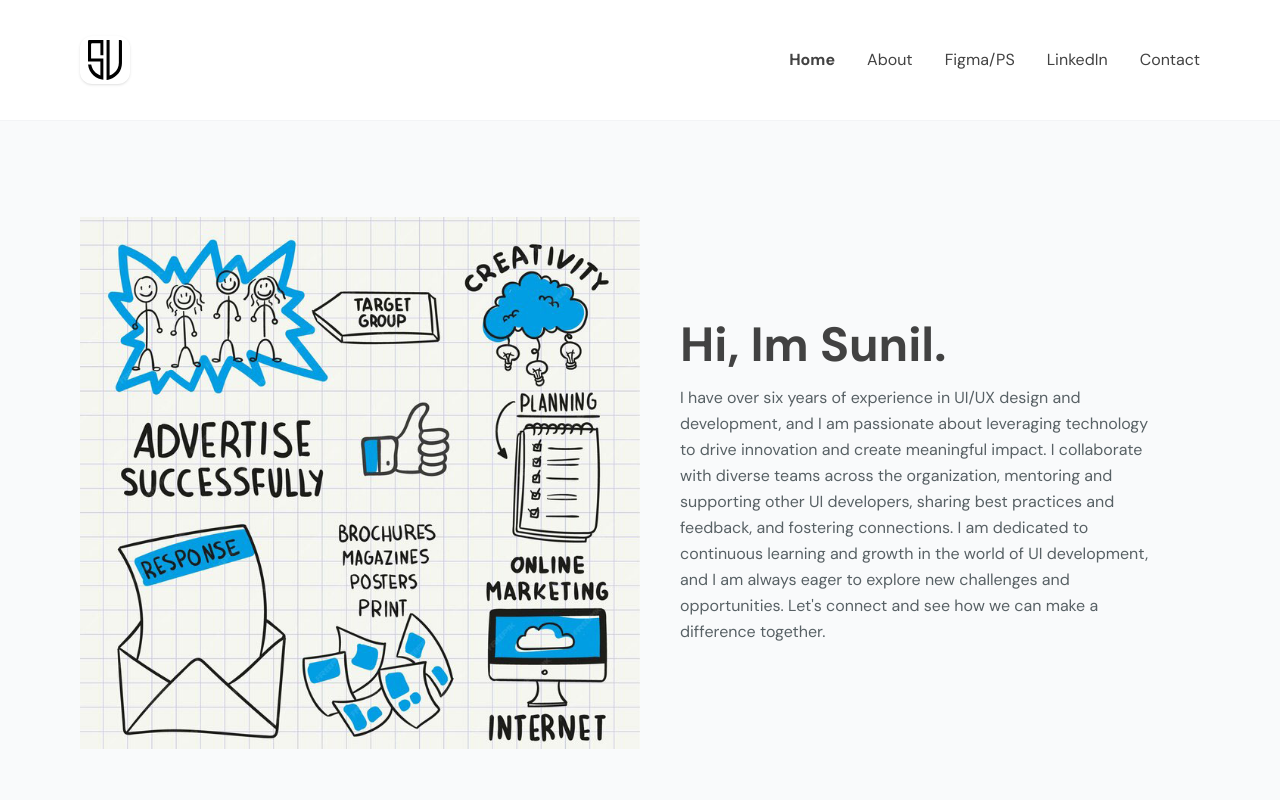
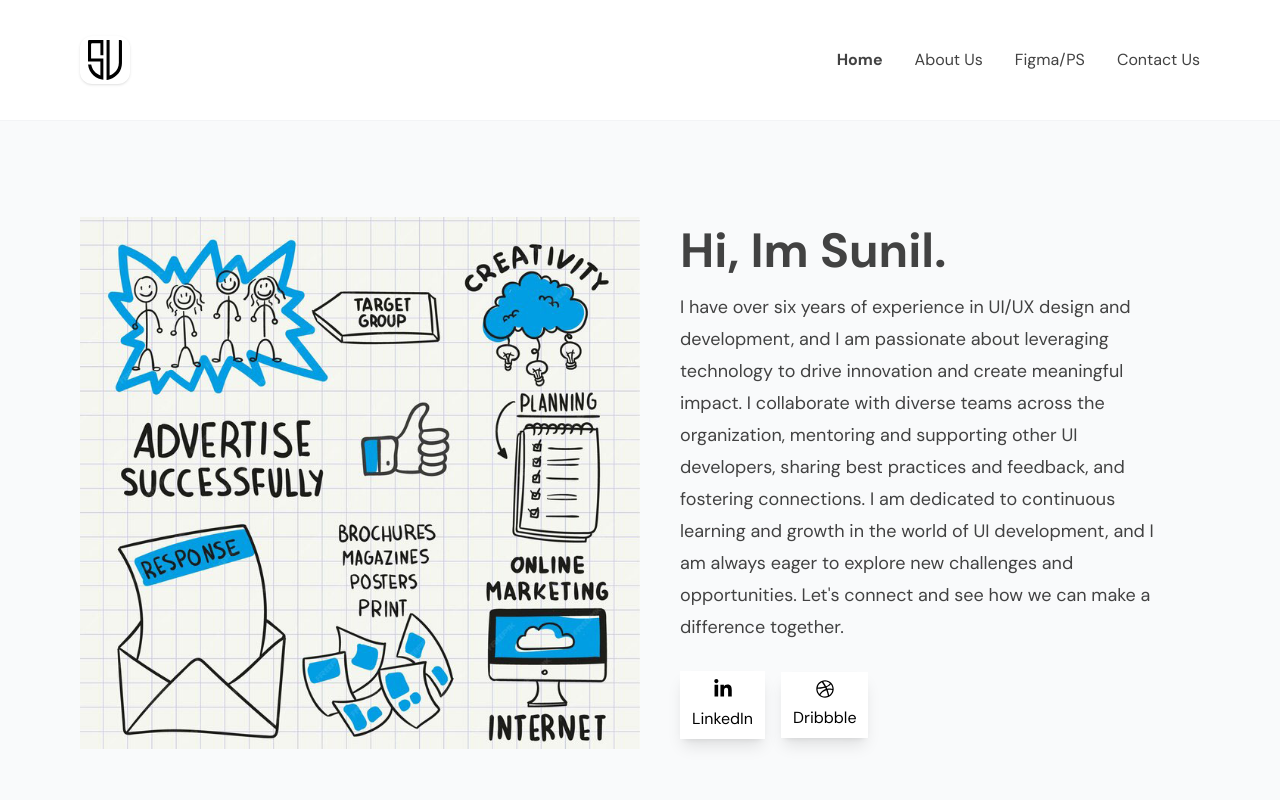
Before and after one commit to er-sunilsharma/uiuxsunil.online, a Next.js app: page /about in a window 1280 px wide. Shown: the top 800 px of the page. Built offline with nearby package versions, Linux system fonts and the light colour scheme.

Commit message:
update home page design

```diff
--- a/app/about/page.js
+++ b/app/about/page.js
@@ -1,6 +1,9 @@
 import React from "react";
 import Image from "next/image";
 import about from "public/about-us.jpg";
+import Link from "next/link";
+import { FaLinkedinIn } from "react-icons/fa";
+import { FaDribbble } from "react-icons/fa";
 
 export default function About() {
   return (
@@ -23,8 +26,8 @@ export default function About() {
               <h2 className="text-brand text-3xl md:text-5xl font-bold">
                 Hi, Im Sunil.
               </h2>
-              <div className="space-y-4 text-base text-dark leading-26">
-                <div>
+              <div className="space-y-4">
+                <div className="text-lg text-brand leading-8">
                   I have over six years of experience in UI/UX design and
                   development, and I am passionate about leveraging technology
                   to drive innovation and create meaningful impact. I
@@ -36,6 +39,32 @@ export default function About() {
                   and opportunities. Let's connect and see how we can make a
                   difference together.
                 </div>
+                <ul className="flex items-center md:justify-start justify-center space-x-4 pt-3 relative">
+                  <li>
+                    <Link
+                      href="https://www.linkedin.com/in/er-sunilsharma/"
+                      target="_blank"
+                      className="inline-block text-center bg-white shadow-lg px-2 py-1 md:px-3 md:py-2"
+                    >
+                      <FaLinkedinIn size={20} className="mx-auto" />
+                      <span className="inline-block w-full pt-2 text-base">
+                        LinkedIn
+                      </span>
+                    </Link>
+                  </li>
+                  <li>
+                    <Link
+                      href="https://dribbble.com/ersunilsharma"
+                      target="_blank"
+                      className="inline-block text-center bg-white shadow-lg px-2 py-1 md:px-3 md:py-2"
+                    >
+                      <FaDribbble size={18} className="mx-auto" />
+                      <span className="inline-block w-full pt-2 text-base">
+                        Dribbble
+                      </span>
+                    </Link>
+                  </li>
+                </ul>
               </div>
             </div>
           </div>
--- a/app/figma/page.js
+++ b/app/figma/page.js
@@ -7,12 +7,12 @@ export default function About() {
   return (
     <>
       <div className="w-full bg-gray-50 pt-4 md:pt-20 pb-10 md:pb-20">
-        <div className="mx-auto max-w-6xl px-4 space-y-24">
+        <div className="mx-auto max-w-6xl px-4 space-y-10 md:space-y-24">
           <div className="w-full">
-            <div className="w-full text-2xl font-semibold pb-10">
+            <div className="w-full text-2xl font-semibold pb-5 md:pb-10">
               Figma Design
             </div>
-            <div className="grid grid-cols-1 md:grid-cols-3 gap-5 md:gap-8 items-center">
+            <div className="grid grid-cols-1 md:grid-cols-3 gap-4 md:gap-8 items-center">
               <div className="w-full bg-white rounded-2xl pt-5 pb-7 px-4 text-center shadow-2xl">
                 <div className="w-full mb-4">
                   <h2 className="text-lg font-medium">
@@ -86,10 +86,10 @@ export default function About() {
             </div>
           </div>
           <div className="w-full">
-            <div className="w-full text-2xl font-semibold pb-10">
+            <div className="w-full text-2xl font-semibold pb-5 md:pb-10">
               Photoshop Design
             </div>
-            <div className="grid grid-cols-1 md:grid-cols-3 gap-5 md:gap-8 items-center">
+            <div className="grid grid-cols-1 md:grid-cols-3 gap-4 md:gap-8 items-center">
               <div className="w-full bg-white rounded-2xl pt-5 pb-7 px-4 text-center shadow-2xl">
                 <div className="w-full mb-4">
                   <h2 className="text-lg font-medium">Casino 2D App Design</h2>
@@ -106,6 +106,13 @@ export default function About() {
                   <span class="pl-4 pr-5 py-2.5 font-medium">PS Design</span>
                 </Link>
               </div>
+            </div>
+          </div>
+          <div className="w-full">
+            <div className="w-full text-2xl font-semibold pb-5 md:pb-10">
+              Logo Design
+            </div>
+            <div className="grid grid-cols-1 md:grid-cols-3 gap-4 md:gap-8 items-center">
               <div className="w-full bg-white rounded-2xl pt-5 pb-7 px-4 text-center shadow-2xl">
                 <div className="w-full mb-4">
                   <h2 className="text-lg font-medium">BDA Corp Logo</h2>
--- a/app/page.js
+++ b/app/page.js
@@ -47,7 +47,7 @@ export default function Home() {
               </li>
             </ul>
           </div>
-          <div className="w-full grid grid-cols-1 md:grid-cols-3 gap-4 md:gap-6">
+          <div className="w-full grid grid-cols-1 md:grid-cols-3 gap-4 md:gap-5">
             <ProjectPortfolio />
           </div>
         </div>
--- a/comps/common/header/index.js
+++ b/comps/common/header/index.js
@@ -103,7 +103,7 @@ export default function Header() {
                       href="/about"
                       className="block py-2 px-3 text-brand md:p-0"
                     >
-                      About
+                      About Us
                     </Link>
                   </li>
                   <li>
@@ -114,7 +114,7 @@ export default function Header() {
                       Figma/PS
                     </Link>
                   </li>
-                  <li>
+                  {/* <li>
                     <Link
                       href="https://www.linkedin.com/in/er-sunilsharma/"
                       className="block py-2 px-3 text-brand md:p-0"
@@ -122,13 +122,14 @@ export default function Header() {
                     >
                       LinkedIn
                     </Link>
-                  </li>
+                  </li> */}
                   <li>
                     <Link
                       href="https://wa.me/9680024968"
                       className="block py-2 px-3 text-brand md:p-0"
+                      target="_blank"
                     >
-                      Contact
+                      Contact Us
                     </Link>
                   </li>
                 </ul>
@@ -162,7 +163,7 @@ export default function Header() {
                       Figma/PS
                     </Link>
                   </li>
-                  <li>
+                  {/* <li>
                     <Link
                       href="https://www.linkedin.com/in/er-sunilsharma/"
                       className="block py-2 px-3 text-brand md:p-0"
@@ -170,14 +171,15 @@ export default function Header() {
                     >
                       LinkedIn
                     </Link>
-                  </li>
+                  </li> */}
                   <li>
                     <Link
                       onClick={toggleNavbar}
                       href="mailto:sharmasunil0968"
                       className="block py-2 px-3 text-brand md:p-0"
+                      target="_blank"
                     >
-                      Contact
+                      Contact Us
                     </Link>
                   </li>
                 </ul>
```
